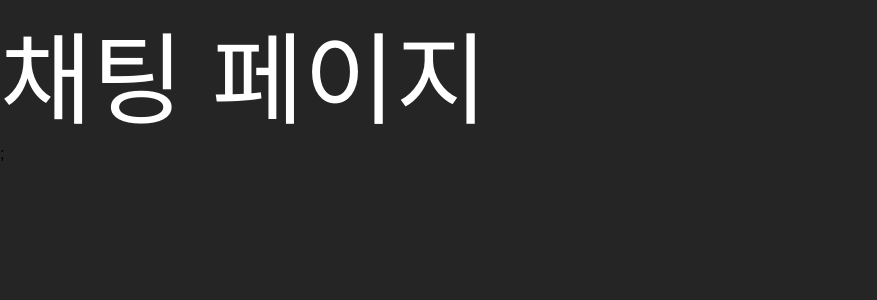
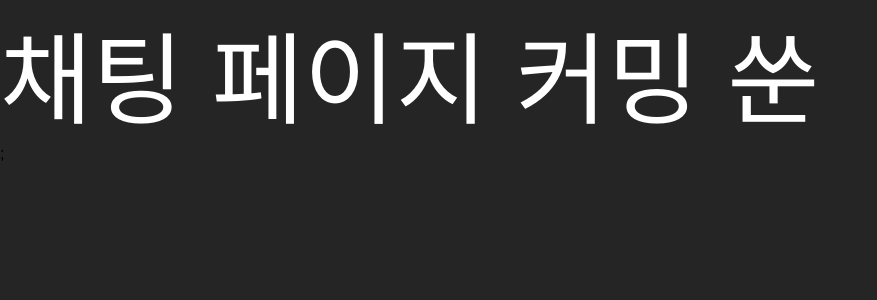
Before and after one commit to modern-agile-team/Menbosha-front, a Next.js app: page /chat/0 in a window 1280 px wide. Shown: the top 300 px of the page, without its empty margins (0-877 px from the left). Built offline with nearby package versions, Linux system fonts and the light colour scheme; a web font is replaced by a local one.

Commit message:
feat(#18): commit 한번 정도는 괜찮잖아

```diff
--- a/src/components/templates/ChatPageTemplete.tsx
+++ b/src/components/templates/ChatPageTemplete.tsx
@@ -4,7 +4,10 @@ import { PageWrapper } from './styled';
 const ChatPageTemplete = () => {
   return (
     <PageWrapper>
-      <span style={{ fontSize: '100px', color: 'white' }}>채팅 페이지</span>;
+      <span style={{ fontSize: '100px', color: 'white' }}>
+        채팅 페이지 커밍 쑨
+      </span>
+      ;
     </PageWrapper>
   );
 };
```
